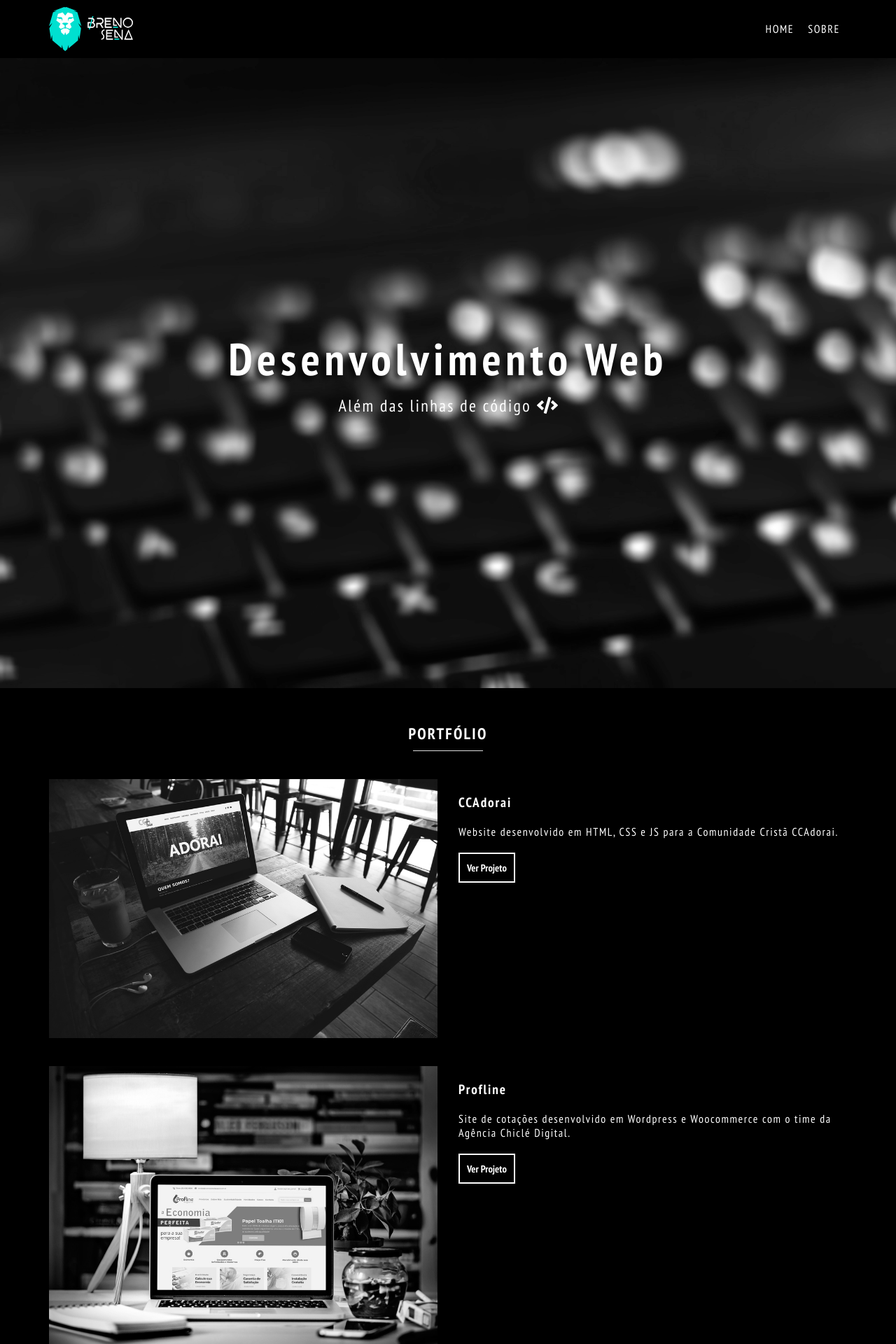
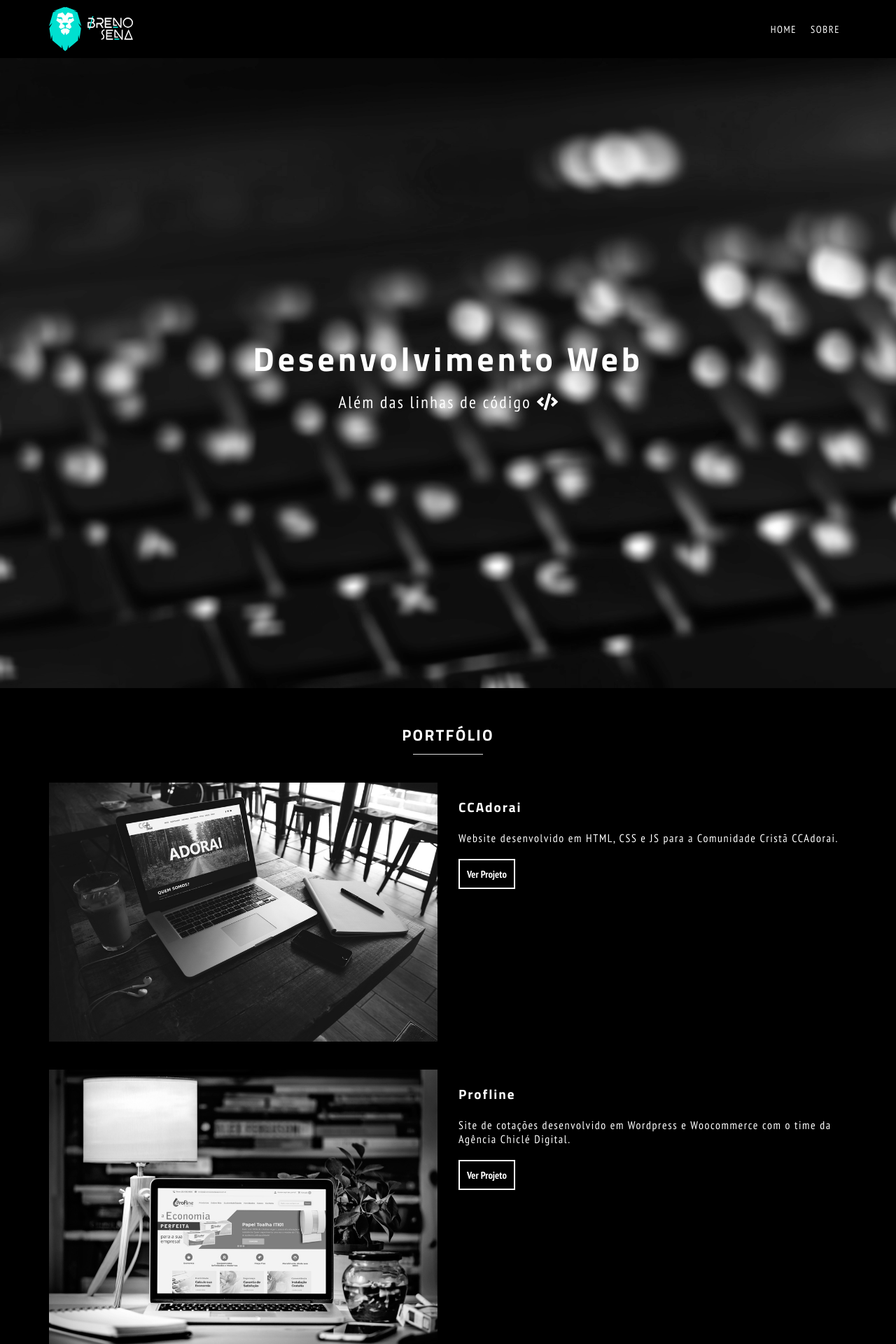
Before and after one commit to brenofsena/brenofsena.github.io, a Jekyll site: the page built from index.html, in a window 1280 px wide. Shown: the top 1920 px of the page at 70% size. Built offline with Jekyll 4.4.1, drawn with Linux system fonts in a browser that asks for light colours; nearby versions of some CDN libraries.

Commit message:
update fonts

```diff
--- a/_sass/_base.scss
+++ b/_sass/_base.scss
@@ -1,7 +1,8 @@
-@import url('https://fonts.googleapis.com/css?family=PT+Sans+Narrow:400,700');
+@import url('https://fonts.googleapis.com/css?family=PT+Sans+Narrow:400,700|Titillium+Web:600,700');
 $primary-color: #000;
 $secondary-color: #00e0d0;
 $primary-font: 'PT Sans Narrow';
+$secondary-font: 'Titillium Web';
 
 * {
   margin: 0;
--- a/_sass/_layout.scss
+++ b/_sass/_layout.scss
@@ -6,6 +6,7 @@
   padding-bottom: 30px;
   margin-top: 20px;
   font-size: 1.4em;
+  font-family: $secondary-font;
   &:after {
     content: "";
     width: 100px;
@@ -32,7 +33,7 @@
       li {
         padding: 0 10px;
         a {
-          font-size: 1em;
+          font-size: .9em;
           text-transform: uppercase;
           color: #fff;
           text-decoration: none;
@@ -55,12 +56,12 @@
   filter: grayscale(100);
   .banner-title {
     color: #fff;
-    font-size: 4rem;
+    font-size: 3rem;
     text-align: center;
     font-weight: 700;
     word-break: break-word;
     margin: 0 0 10px;
-    text-shadow: rgb(0, 0, 0) -5px 5px 10px;
+    font-family: $secondary-font;
     @media only screen and (max-width: 640px) {
       font-size: 2em;
     }
@@ -106,8 +107,9 @@
   .portfolio-title {
     color: #fff;
     font-size: 1.2em;
-    font-weight: 600;
+    font-weight: 700;
     margin: 20px 0;
+    font-family: $secondary-font;
   }
   .portfolio-text {
     color: #fff;
@@ -215,6 +217,7 @@
         line-height: 20px;
         font-weight: 700;
         color: $primary-color;
+        font-family: $secondary-font;
       }
       .card-text {
         margin: 10px 0;
@@ -254,6 +257,7 @@
       .post-title {
         color: #fff;
         font-size: 1.6rem;
+        font-family: $secondary-font;
       }
     }
   }
@@ -263,6 +267,7 @@
     h3 {
       color: $primary-color;
       margin: 30px 0;
+      font-family: $secondary-font;
     }
     h2 {
       font-size: 1.4rem;
@@ -302,7 +307,9 @@
     text-align: center;
     font-size: 1.2rem;
     color: $primary-color;
+    font-weight: 700;
     margin: 10px 0;
+    font-family: $secondary-font;
   }
   .share-icons {
     .nav {
@@ -333,6 +340,7 @@
   h3 {
     color: $primary-color;
     margin: 30px 0;
+    font-family: $secondary-font;
   }
   h1 {
     font-size: 1.6em;
```
